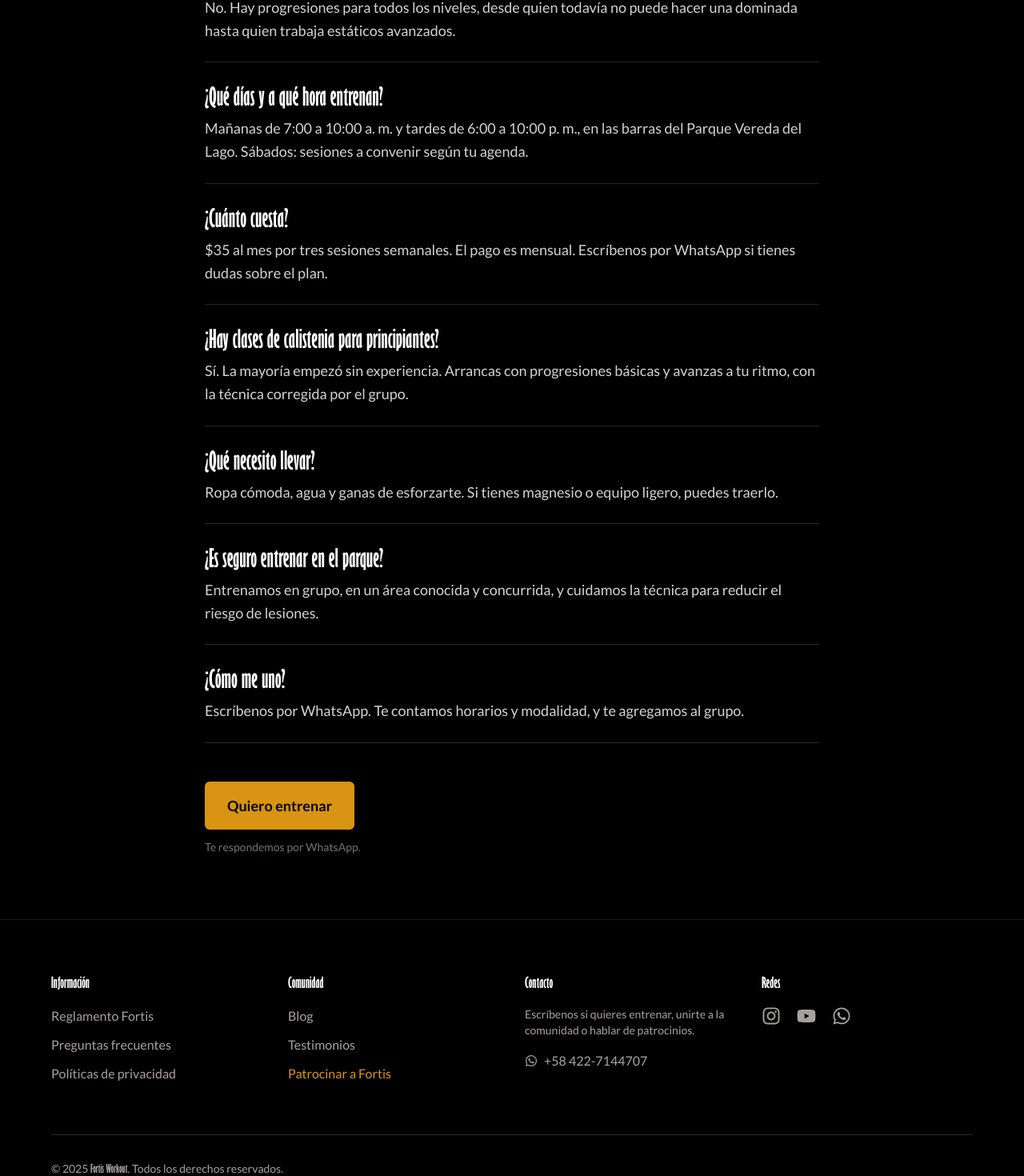
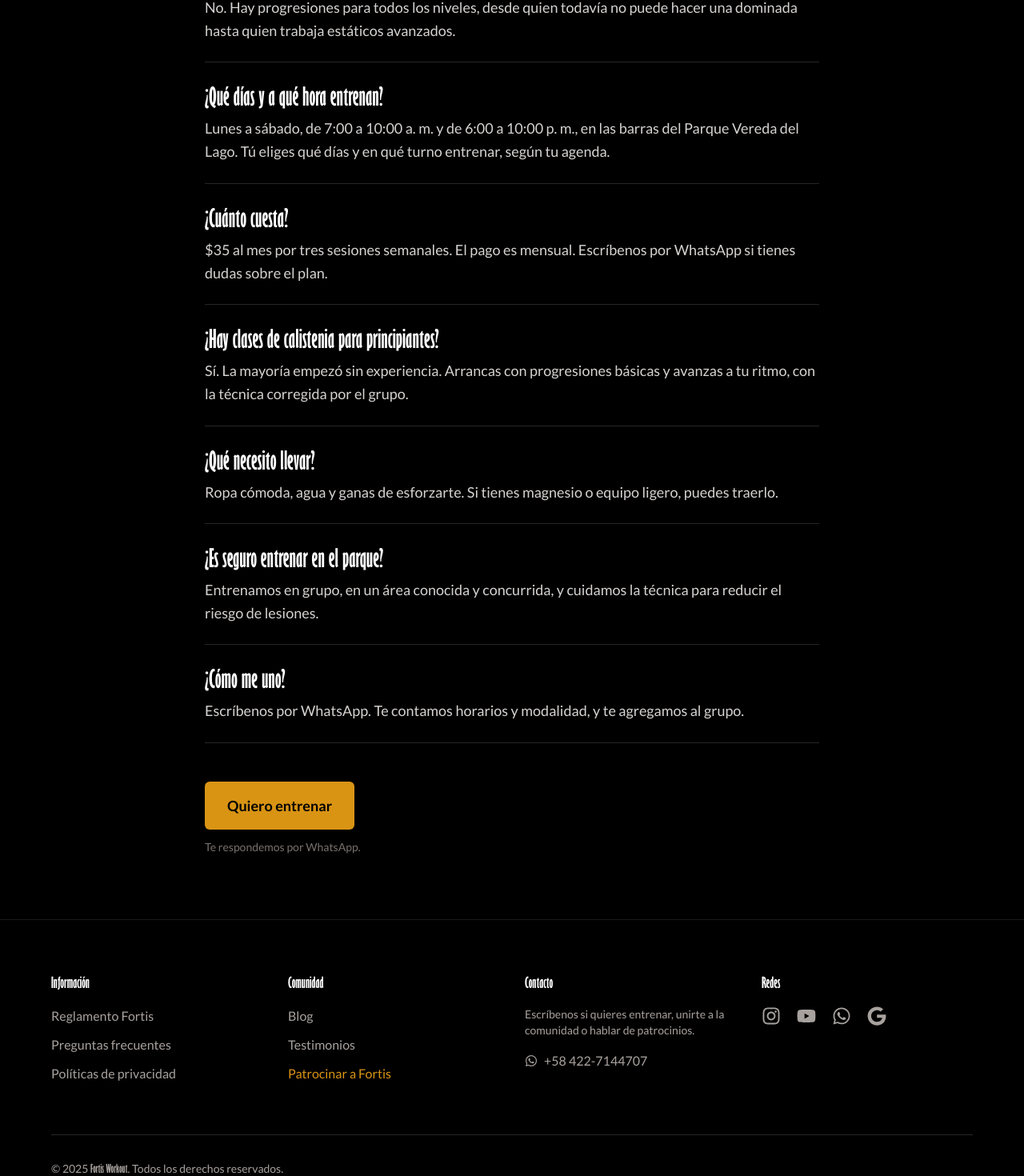
Before and after one commit to brandolanchez/fortis-workout-app, a React (Vite) app: page /faq in a window 1280 px wide. Shown: the part 470-1940 px from the top of the page at 80% size. Built offline with nearby package versions, Linux system fonts and the light colour scheme.

Commit message:
Horario lunes a sábado y enlace al Perfil de Empresa en Google

```diff
--- a/index.html
+++ b/index.html
@@ -53,11 +53,26 @@
             "addressCountry": "VE"
           },
           "geo": { "@type": "GeoCoordinates", "latitude": 10.68688, "longitude": -71.60331 },
+          "openingHoursSpecification": [
+            {
+              "@type": "OpeningHoursSpecification",
+              "dayOfWeek": ["Monday", "Tuesday", "Wednesday", "Thursday", "Friday", "Saturday"],
+              "opens": "07:00",
+              "closes": "10:00"
+            },
+            {
+              "@type": "OpeningHoursSpecification",
+              "dayOfWeek": ["Monday", "Tuesday", "Wednesday", "Thursday", "Friday", "Saturday"],
+              "opens": "18:00",
+              "closes": "22:00"
+            }
+          ],
           "hasMap": "https://www.google.com/maps/search/?api=1&query=Parque+Vereda+del+Lago+Maracaibo",
           "areaServed": { "@type": "City", "name": "Maracaibo" },
           "sameAs": [
             "https://www.instagram.com/fortisworkout/",
-            "https://www.youtube.com/@fortisworkout"
+            "https://www.youtube.com/@fortisworkout",
+            "https://share.google/F0zgzUf1Znefi5xKW"
           ]
         },
         {
--- a/src/components/Footer.jsx
+++ b/src/components/Footer.jsx
@@ -1,6 +1,6 @@
-import { FaWhatsapp, FaInstagram, FaYoutube } from 'react-icons/fa';
+import { FaWhatsapp, FaInstagram, FaYoutube, FaGoogle } from 'react-icons/fa';
 import { Link } from 'react-router-dom';
-import { waLink, WA_MESSAGES, WHATSAPP_DISPLAY } from '../config/site';
+import { waLink, WA_MESSAGES, WHATSAPP_DISPLAY, GOOGLE_PROFILE_URL } from '../config/site';
 
 const Footer = () => {
   const year = new Date().getFullYear();
@@ -9,6 +9,7 @@ const Footer = () => {
     { icon: <FaInstagram />, href: 'https://www.instagram.com/fortisworkout/', label: 'Instagram' },
     { icon: <FaYoutube />, href: 'https://www.youtube.com/@fortisworkout', label: 'YouTube' },
     { icon: <FaWhatsapp />, href: waLink(), label: 'WhatsApp' },
+    { icon: <FaGoogle />, href: GOOGLE_PROFILE_URL, label: 'Fortis Workout en Google' },
   ];
 
   return (
--- a/src/config/site.js
+++ b/src/config/site.js
@@ -2,6 +2,9 @@
 
 export const WHATSAPP_NUMBER = '584227144707';
 export const WHATSAPP_DISPLAY = '+58 422-7144707';
+
+// Perfil de Empresa en Google (también va en el schema de index.html, en sameAs).
+export const GOOGLE_PROFILE_URL = 'https://share.google/F0zgzUf1Znefi5xKW';
 
 export const waLink = (text) =>
   `https://wa.me/${WHATSAPP_NUMBER}${text ? `?text=${encodeURIComponent(text)}` : ''}`;
@@ -15,10 +18,10 @@ export const WA_MESSAGES = {
 };
 
 // Horario de entrenamiento (se muestra en el hero, en Dónde entrenamos y en el FAQ).
-export const SCHEDULE = 'Mañanas de 7:00 a 10:00 a. m. y tardes de 6:00 a 10:00 p. m.';
+export const SCHEDULE = 'Lunes a sábado, de 7:00 a 10:00 a. m. y de 6:00 a 10:00 p. m.';
 
 // Nota adicional (no sale en el hero). Vacío = no se muestra.
-export const SCHEDULE_NOTE = 'Sábados: sesiones a convenir según tu agenda.';
+export const SCHEDULE_NOTE = 'Tú eliges qué días y en qué turno entrenar, según tu agenda.';
 
 // Respuesta de precio en el FAQ.
 export const PRICING = '$35 al mes por tres sesiones semanales. El pago es mensual. Escríbenos por WhatsApp si tienes dudas sobre el plan.';
```
